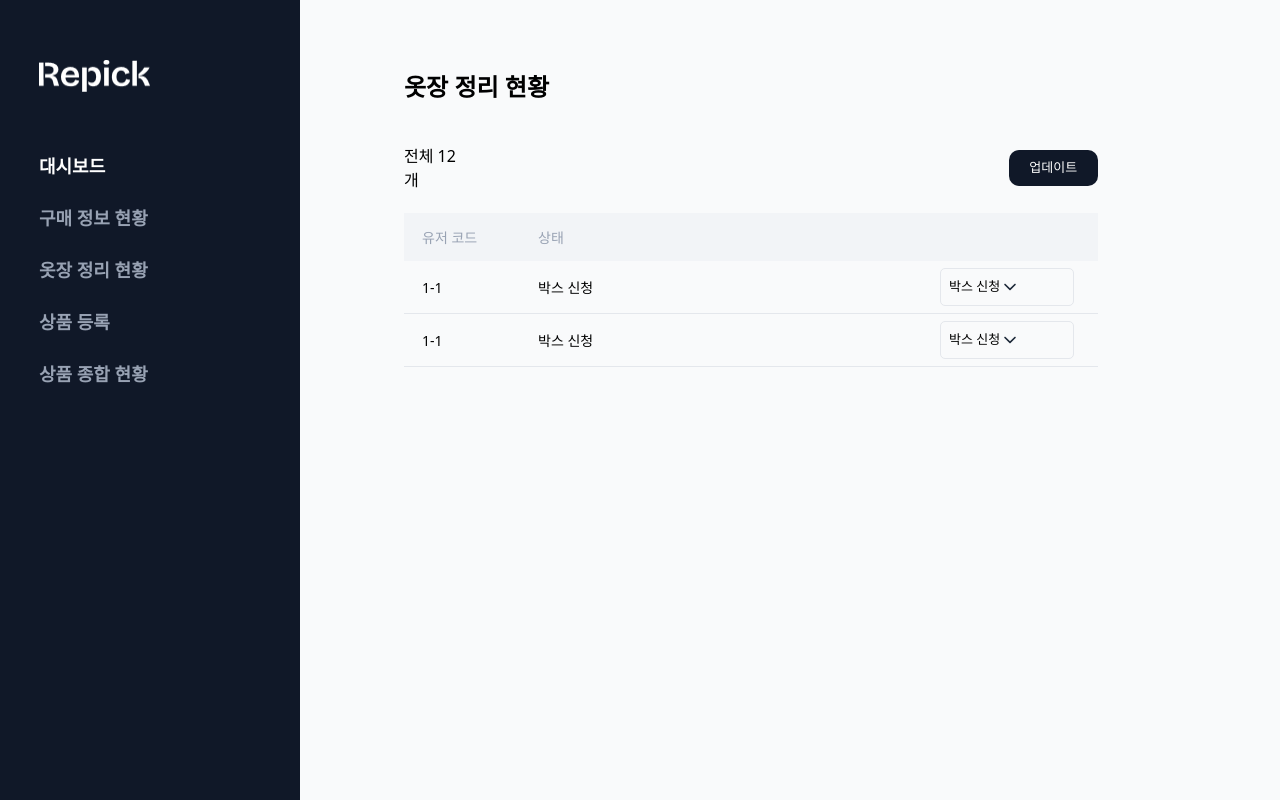
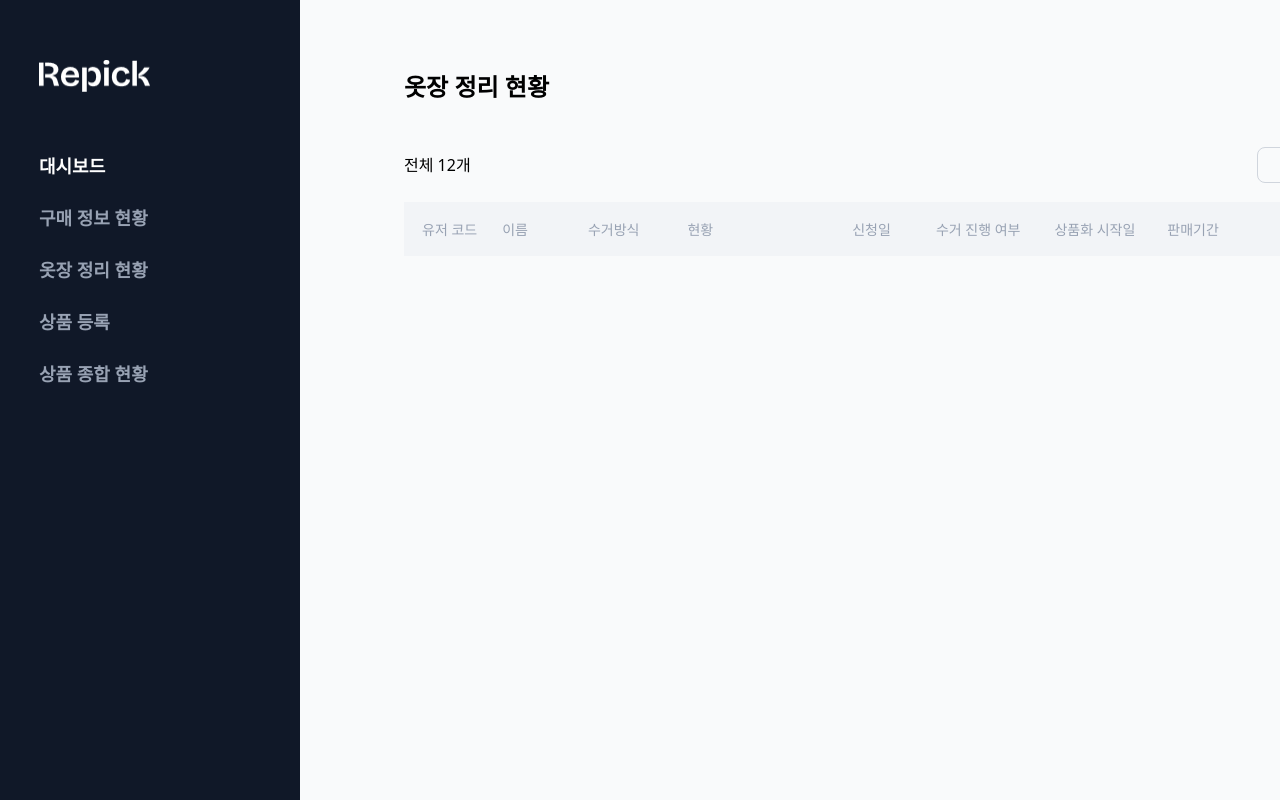
Before and after one commit to Repick-official/repick-admin, a Next.js app: page /wardrobe in a window 1280 px wide. Shown: the top 800 px of the page. Built offline with nearby package versions, Linux system fonts and the light colour scheme.

Commit message:
Design : 옷장 정리 현황, 상품 종합 현황 topinfo design

```diff
--- a/src/app/totalItem/page.tsx
+++ b/src/app/totalItem/page.tsx
@@ -1,10 +1,15 @@
 import MainTitle from "@/components/titles/MainTitle";
+import TopInfo from "@/components/wardrobe/TopInfo";
+const total = 12;
 
 function item() {
   return (
     <div className="mt-69pxr ml-104pxr">
       <div>
         <MainTitle mainTitleName="상품 종합 현황" />
+        <div>
+          <TopInfo total={total} />
+        </div>
       </div>
     </div>
   );
--- a/src/app/wardrobe/page.tsx
+++ b/src/app/wardrobe/page.tsx
@@ -9,7 +9,7 @@ function wardrobe() {
     <div className="mt-69pxr ml-104pxr">
       <div>
         <MainTitle mainTitleName="옷장 정리 현황" />
-        <div className="w-694pxr">
+        <div>
           <TopInfo total={total} />
           <WardrobeContent />
         </div>
--- a/src/components/wardrobe/TopInfo.tsx
+++ b/src/components/wardrobe/TopInfo.tsx
@@ -2,13 +2,51 @@ import React from "react";
 
 export default function TopInfo({ total }: any) {
   return (
-    <div className="flex items-center space-x-539pxr mt-39pxr">
+    <div className="flex items-center mt-39pxr w-1262pxr">
       <div className="text-16pxr font-medium leading-24pxr">
         <div>전체 {total}개</div>
       </div>
-      <div className="w-91pxr h-36pxr bg-nav-color rounded-10pxr flex items-center justify-center">
-        <div className="text-13pxr font-medium leading-19pxr text-white ">
-          업데이트
+
+      <div className="flex items-center ml-auto">
+        <div className="w-208pxr h-36pxr rounded-8pxr border-1pxr border-solid border-box-color">
+          <div className="ml-174pxr mt-8pxr">
+            <svg
+              xmlns="http://www.w3.org/2000/svg"
+              width="20"
+              height="20"
+              viewBox="0 0 20 20"
+              fill="none"
+            >
+              <path
+                fill-rule="evenodd"
+                clip-rule="evenodd"
+                d="M14.168 1.66634C14.168 1.2061 13.7949 0.833008 13.3346 0.833008C12.8744 0.833008 12.5013 1.2061 12.5013 1.66634V2.49967H7.5013V1.66634C7.5013 1.2061 7.12821 0.833008 6.66797 0.833008C6.20773 0.833008 5.83464 1.2061 5.83464 1.66634V2.49967H4.16797C2.78726 2.49967 1.66797 3.61896 1.66797 4.99967V16.6663C1.66797 18.0471 2.78726 19.1663 4.16797 19.1663H15.8346C17.2153 19.1663 18.3346 18.0471 18.3346 16.6663V4.99967C18.3346 3.61896 17.2153 2.49967 15.8346 2.49967H14.168V1.66634ZM16.668 7.49967V4.99967C16.668 4.53944 16.2949 4.16634 15.8346 4.16634H14.168V4.99967C14.168 5.45991 13.7949 5.83301 13.3346 5.83301C12.8744 5.83301 12.5013 5.45991 12.5013 4.99967V4.16634H7.5013V4.99967C7.5013 5.45991 7.12821 5.83301 6.66797 5.83301C6.20773 5.83301 5.83464 5.45991 5.83464 4.99967V4.16634H4.16797C3.70773 4.16634 3.33464 4.53944 3.33464 4.99967V7.49967H16.668ZM3.33464 9.16634H16.668V16.6663C16.668 17.1266 16.2949 17.4997 15.8346 17.4997H4.16797C3.70773 17.4997 3.33464 17.1266 3.33464 16.6663V9.16634Z"
+                fill="#2D3648"
+              />
+            </svg>
+          </div>
+        </div>
+
+        <div className="rounded-8pxr bg-nav-color h-36pxr px-12pxr py-10pxr text-background-color text-12pxr leading-18pxr font-medium ml-8pxr">
+          검색
+        </div>
+
+        <div className=" rounded-5pxr border-1pxr border-solid border-dark-gray py-8pxr px-12pxr flex items-center ml-17pxr">
+          최신순
+          <div className="ml-40pxr">
+            <svg
+              xmlns="http://www.w3.org/2000/svg"
+              width="20"
+              height="20"
+              viewBox="0 0 20 20"
+              fill="none"
+            >
+              <path
+                d="M5.59056 6.91107C5.26512 6.58563 4.73748 6.58563 4.41205 6.91107C4.08661 7.23651 4.08661 7.76414 4.41205 8.08958L9.41205 13.0896C9.73748 13.415 10.2651 13.415 10.5906 13.0896L15.5906 8.08958C15.916 7.76414 15.916 7.23651 15.5906 6.91107C15.2651 6.58563 14.7375 6.58563 14.412 6.91107L10.0013 11.3218L5.59056 6.91107Z"
+                fill="#1D2939"
+              />
+            </svg>
+          </div>
         </div>
       </div>
     </div>
--- a/src/components/wardrobe/WardrobeContent.tsx
+++ b/src/components/wardrobe/WardrobeContent.tsx
@@ -7,121 +7,135 @@ export default function WardrobeContent() {
   const [view, setView] = useState(false);
 
   return (
-    <div className="mt-21pxr">
-      <div className="bg-circle-gray h-48pxr flex">
-        <div className="text-14pxr font-medium leading-22pxr text-unSelected-color flex items-center">
-          <div className="ml-18pxr w-116pxr">유저 코드</div>
-          <div>상태</div>
-        </div>
-      </div>
+    // <div className="mt-21pxr">
+    //   <div className="bg-circle-gray h-48pxr flex">
+    //     <div className="text-14pxr font-medium leading-22pxr text-unSelected-color flex items-center">
+    //       <div className="ml-18pxr w-116pxr">유저 코드</div>
+    //       <div>상태</div>
+    //     </div>
+    //   </div>
 
-      <div>
-        <div className="h-52pxr flex items-center">
-          <div className="ml-18pxr w-116pxr text-14pxr font-normal leading-21pxr">
-            1-1
-          </div>
+    //   <div>
+    //     <div className="h-52pxr flex items-center">
+    //       <div className="ml-18pxr w-116pxr text-14pxr font-normal leading-21pxr">
+    //         1-1
+    //       </div>
 
-          <div className="text-14pxr font-medium leading-21pxr  w-402pxr">
-            박스 신청
-          </div>
+    //       <div className="text-14pxr font-medium leading-21pxr  w-402pxr">
+    //         박스 신청
+    //       </div>
 
-          <div className="flex flex-col ">
-            <div className="border-1pxr border-solid rounded-5pxr border-dark-gray p-8pxr flex space-x-* w-134pxr ">
-              <div className="text-13pxr font-medium leading-19pxr">
-                박스 신청
-              </div>
-              <ul
-                onClick={() => {
-                  setView(!view);
-                }}
-              >
-                {view ? (
-                  <svg
-                    xmlns="http://www.w3.org/2000/svg"
-                    width="20"
-                    height="20"
-                    viewBox="0 0 20 20"
-                    fill="none"
-                  >
-                    <path
-                      d="M5.59056 13.0889C5.26512 13.4144 4.73748 13.4144 4.41205 13.0889C4.08661 12.7635 4.08661 12.2359 4.41205 11.9104L9.41205 6.91042C9.73748 6.58498 10.2651 6.58498 10.5906 6.91042L15.5906 11.9104C15.916 12.2359 15.916 12.7635 15.5906 13.0889C15.2651 13.4144 14.7375 13.4144 14.412 13.0889L10.0013 8.67819L5.59056 13.0889Z"
-                      fill="#1D2939"
-                    />
-                  </svg>
-                ) : (
-                  <svg
-                    xmlns="http://www.w3.org/2000/svg"
-                    width="20"
-                    height="20"
-                    viewBox="0 0 20 20"
-                    fill="none"
-                  >
-                    <path
-                      d="M5.59056 6.91107C5.26512 6.58563 4.73748 6.58563 4.41205 6.91107C4.08661 7.23651 4.08661 7.76414 4.41205 8.08958L9.41205 13.0896C9.73748 13.415 10.2651 13.415 10.5906 13.0896L15.5906 8.08958C15.916 7.76414 15.916 7.23651 15.5906 6.91107C15.2651 6.58563 14.7375 6.58563 14.412 6.91107L10.0013 11.3218L5.59056 6.91107Z"
-                      fill="#1D2939"
-                    />
-                  </svg>
-                )}
-              </ul>
-            </div>
-            {view && <Dropdown />}
-          </div>
-        </div>
+    //       <div className="flex flex-col ">
+    //         <div className="border-1pxr border-solid rounded-5pxr border-dark-gray p-8pxr flex space-x-* w-134pxr ">
+    //           <div className="text-13pxr font-medium leading-19pxr">
+    //             박스 신청
+    //           </div>
+    //           <ul
+    //             onClick={() => {
+    //               setView(!view);
+    //             }}
+    //           >
+    //             {view ? (
+    //               <svg
+    //                 xmlns="http://www.w3.org/2000/svg"
+    //                 width="20"
+    //                 height="20"
+    //                 viewBox="0 0 20 20"
+    //                 fill="none"
+    //               >
+    //                 <path
+    //                   d="M5.59056 13.0889C5.26512 13.4144 4.73748 13.4144 4.41205 13.0889C4.08661 12.7635 4.08661 12.2359 4.41205 11.9104L9.41205 6.91042C9.73748 6.58498 10.2651 6.58498 10.5906 6.91042L15.5906 11.9104C15.916 12.2359 15.916 12.7635 15.5906 13.0889C15.2651 13.4144 14.7375 13.4144 14.412 13.0889L10.0013 8.67819L5.59056 13.0889Z"
+    //                   fill="#1D2939"
+    //                 />
+    //               </svg>
+    //             ) : (
+    //               <svg
+    //                 xmlns="http://www.w3.org/2000/svg"
+    //                 width="20"
+    //                 height="20"
+    //                 viewBox="0 0 20 20"
+    //                 fill="none"
+    //               >
+    //                 <path
+    //                   d="M5.59056 6.91107C5.26512 6.58563 4.73748 6.58563 4.41205 6.91107C4.08661 7.23651 4.08661 7.76414 4.41205 8.08958L9.41205 13.0896C9.73748 13.415 10.2651 13.415 10.5906 13.0896L15.5906 8.08958C15.916 7.76414 15.916 7.23651 15.5906 6.91107C15.2651 6.58563 14.7375 6.58563 14.412 6.91107L10.0013 11.3218L5.59056 6.91107Z"
+    //                   fill="#1D2939"
+    //                 />
+    //               </svg>
+    //             )}
+    //           </ul>
+    //         </div>
+    //         {view && <Dropdown />}
+    //       </div>
+    //     </div>
 
-        <div className="h-1pxr bg-dark-gray" />
-      </div>
-      <div>
-        <div className="h-52pxr flex items-center">
-          <div className="ml-18pxr w-116pxr text-14pxr font-normal leading-21pxr">
-            1-1
-          </div>
+    //     <div className="h-1pxr bg-dark-gray" />
+    //   </div>
+    //   <div>
+    //     <div className="h-52pxr flex items-center">
+    //       <div className="ml-18pxr w-116pxr text-14pxr font-normal leading-21pxr">
+    //         1-1
+    //       </div>
 
-          <div className="text-14pxr font-medium leading-21pxr  w-402pxr">
-            박스 신청
-          </div>
+    //       <div className="text-14pxr font-medium leading-21pxr  w-402pxr">
+    //         박스 신청
+    //       </div>
 
-          <div className="border-1pxr border-solid rounded-5pxr border-dark-gray p-8pxr flex space-x-* w-134pxr">
-            <div className="text-13pxr font-medium leading-19pxr">
-              박스 신청
-            </div>
-            <ul
-              onClick={() => {
-                setView(!view);
-              }}
-            >
-              {view ? (
-                <svg
-                  xmlns="http://www.w3.org/2000/svg"
-                  width="20"
-                  height="20"
-                  viewBox="0 0 20 20"
-                  fill="none"
-                >
-                  <path
-                    d="M5.59056 13.0889C5.26512 13.4144 4.73748 13.4144 4.41205 13.0889C4.08661 12.7635 4.08661 12.2359 4.41205 11.9104L9.41205 6.91042C9.73748 6.58498 10.2651 6.58498 10.5906 6.91042L15.5906 11.9104C15.916 12.2359 15.916 12.7635 15.5906 13.0889C15.2651 13.4144 14.7375 13.4144 14.412 13.0889L10.0013 8.67819L5.59056 13.0889Z"
-                    fill="#1D2939"
-                  />
-                </svg>
-              ) : (
-                <svg
-                  xmlns="http://www.w3.org/2000/svg"
-                  width="20"
-                  height="20"
-                  viewBox="0 0 20 20"
-                  fill="none"
-                >
-                  <path
-                    d="M5.59056 6.91107C5.26512 6.58563 4.73748 6.58563 4.41205 6.91107C4.08661 7.23651 4.08661 7.76414 4.41205 8.08958L9.41205 13.0896C9.73748 13.415 10.2651 13.415 10.5906 13.0896L15.5906 8.08958C15.916 7.76414 15.916 7.23651 15.5906 6.91107C15.2651 6.58563 14.7375 6.58563 14.412 6.91107L10.0013 11.3218L5.59056 6.91107Z"
-                    fill="#1D2939"
-                  />
-                </svg>
-              )}
-            </ul>
-          </div>
-        </div>
+    //       <div className="border-1pxr border-solid rounded-5pxr border-dark-gray p-8pxr flex space-x-* w-134pxr">
+    //         <div className="text-13pxr font-medium leading-19pxr">
+    //           박스 신청
+    //         </div>
+    //         <ul
+    //           onClick={() => {
+    //             setView(!view);
+    //           }}
+    //         >
+    //           {view ? (
+    //             <svg
+    //               xmlns="http://www.w3.org/2000/svg"
+    //               width="20"
+    //               height="20"
+    //               viewBox="0 0 20 20"
+    //               fill="none"
+    //             >
+    //               <path
+    //                 d="M5.59056 13.0889C5.26512 13.4144 4.73748 13.4144 4.41205 13.0889C4.08661 12.7635 4.08661 12.2359 4.41205 11.9104L9.41205 6.91042C9.73748 6.58498 10.2651 6.58498 10.5906 6.91042L15.5906 11.9104C15.916 12.2359 15.916 12.7635 15.5906 13.0889C15.2651 13.4144 14.7375 13.4144 14.412 13.0889L10.0013 8.67819L5.59056 13.0889Z"
+    //                 fill="#1D2939"
+    //               />
+    //             </svg>
+    //           ) : (
+    //             <svg
+    //               xmlns="http://www.w3.org/2000/svg"
+    //               width="20"
+    //               height="20"
+    //               viewBox="0 0 20 20"
+    //               fill="none"
+    //             >
+    //               <path
+    //                 d="M5.59056 6.91107C5.26512 6.58563 4.73748 6.58563 4.41205 6.91107C4.08661 7.23651 4.08661 7.76414 4.41205 8.08958L9.41205 13.0896C9.73748 13.415 10.2651 13.415 10.5906 13.0896L15.5906 8.08958C15.916 7.76414 15.916 7.23651 15.5906 6.91107C15.2651 6.58563 14.7375 6.58563 14.412 6.91107L10.0013 11.3218L5.59056 6.91107Z"
+    //                 fill="#1D2939"
+    //               />
+    //             </svg>
+    //           )}
+    //         </ul>
+    //       </div>
+    //     </div>
 
-        <div className="h-1pxr bg-dark-gray" />
-      </div>
+    //     <div className="h-1pxr bg-dark-gray" />
+    //   </div>
+    // </div>
+    <div className="w-1262pxr h-54pxr bg-circle-gray mt-16pxr text-14pxr font-medium leading-22pxr text-unSelected-color flex items-center">
+      <div className="ml-18pxr">유저 코드</div>
+      <div className="ml-25pxr">이름</div>
+      <div className="ml-60pxr">수거방식</div>
+      <div className="ml-48pxr">현황</div>
+      <div className="ml-139pxr">신청일</div>
+      <div className="ml-45pxr">수거 진행 여부</div>
+      <div className="ml-34pxr">상품화 시작일</div>
+      <div className="ml-32pxr">판매기간</div>
+      <div className="ml-85pxr">정산신청</div>
+      <div className="ml-36pxr">정산완료</div>
+      <div className="ml-35pxr">리젝 상품</div>
+      <div className="ml-45pxr">판매만료 리턴</div>
     </div>
   );
 }
```
